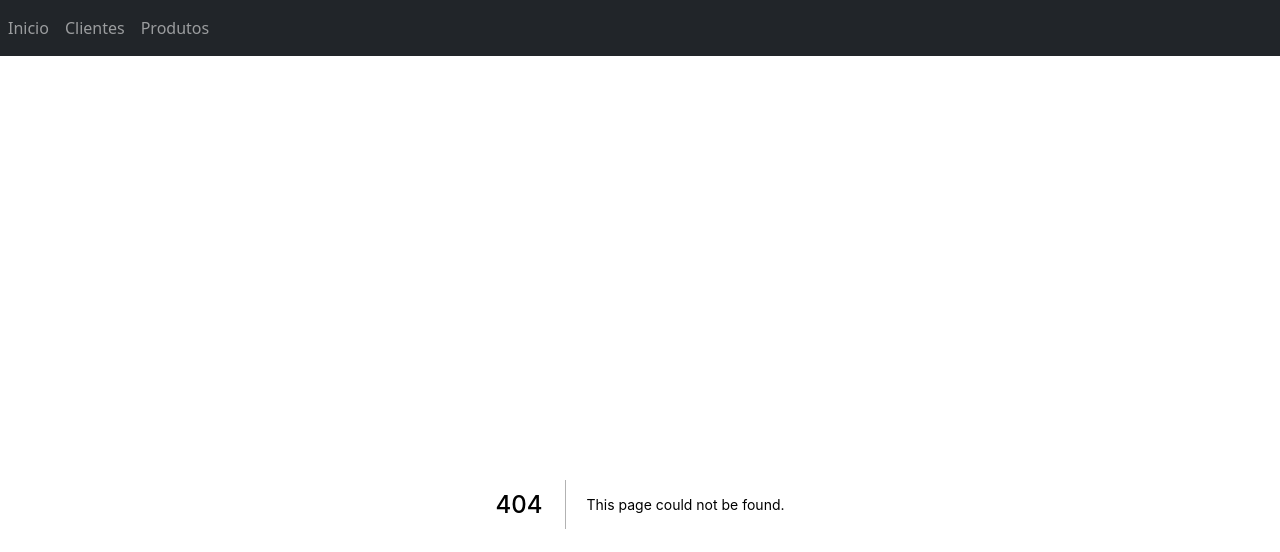
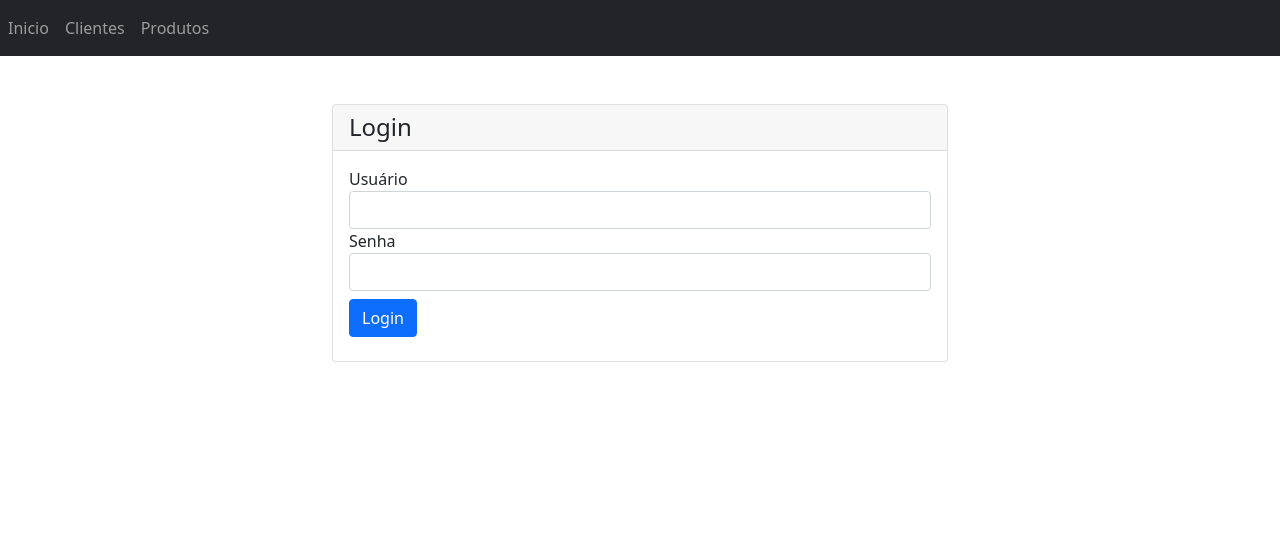
Before and after one commit to matttoledo/verly-admin, a Next.js app: page /account/login in a window 1280 px wide. Before the commit this address had no page. Shown: the top 552 px of the page. Built offline with nearby package versions, Linux system fonts and the light colour scheme.

Commit message:
iniciando a tela de login, e ajustando pagina de produtos

```diff
--- a/components/Nav.jsx
+++ b/components/Nav.jsx
@@ -9,7 +9,6 @@ function Nav() {
                 <NavLink href="/" exact className="nav-item nav-link">Inicio</NavLink>
                 <NavLink href="/customers" className="nav-item nav-link">Clientes</NavLink>
                 <NavLink href="/products" className="nav-item nav-link">Produtos</NavLink>
-
             </div>
         </nav>
     );
--- /dev/null
+++ b/components/account/Layout.jsx
@@ -0,0 +1,25 @@
+import { useEffect } from 'react';
+import { useRouter } from 'next/router';
+
+// import { userService } from 'services';
+
+export { Layout };
+
+function Layout({ children }) {
+    const router = useRouter();
+
+    useEffect(() => {
+        // redirect to home if already logged in
+        // if (userService.userValue) {
+        //     router.push('/');
+        // }
+
+        // eslint-disable-next-line react-hooks/exhaustive-deps
+    }, []);
+
+    return (
+        <div className="col-md-6 offset-md-3 mt-5">
+            {children}
+        </div>
+    );
+}
--- /dev/null
+++ b/components/account/index.js
@@ -0,0 +1 @@
+export * from './Layout';
--- a/package.json
+++ b/package.json
@@ -15,9 +15,10 @@
     "prop-types": "15.7.2",
     "react": "17.0.2",
     "react-dom": "17.0.2",
-    "react-hook-form": "^7.0.4",
+    "react-hook-form": "^7.33.1",
     "react-input-mask": "^3.0.0-alpha.2",
     "react-router": "^6.3.0",
+    "react-select": "^5.4.0",
     "rxjs": "6.6.7",
     "yup": "^0.32.11"
   },
--- a/pages/_app.js
+++ b/pages/_app.js
@@ -11,9 +11,9 @@ function MyApp({ Component, pageProps }) {
             <title>Verly Admin</title>
         </Head>
         <Nav />
-        <div className="app-container d-flex justify-content-center">
+        <div className="">
 
-            <div className="container mx-5 my-5 pb-5 d-flex justify-content-center">
+            <div className="mx-4">
                 <Component {...pageProps} />
             </div>
         </div>
--- /dev/null
+++ b/pages/account/login.jsx
@@ -0,0 +1,62 @@
+import { useRouter } from 'next/router';
+import { useForm } from 'react-hook-form';
+import { yupResolver } from '@hookform/resolvers/yup';
+import * as Yup from 'yup';
+
+import { Link } from '../../components/Link';
+import { Layout } from '../../components/account';
+// import { userService, alertService } from 'services';
+
+export default Login;
+
+function Login() {
+    const router = useRouter();
+
+    // form validation rules
+    const validationSchema = Yup.object().shape({
+        username: Yup.string().required('Username is required'),
+        password: Yup.string().required('Password is required')
+    });
+    const formOptions = { resolver: yupResolver(validationSchema) };
+
+    // get functions to build form with useForm() hook
+    const { register, handleSubmit, formState } = useForm(formOptions);
+    const { errors } = formState;
+
+    function onSubmit({ username, password }) {
+        console.log("submit")
+        // return userService.login(username, password)
+        //     .then(() => {
+        //         // get return url from query parameters or default to '/'
+        //         const returnUrl = router.query.returnUrl || '/';
+        //         router.push(returnUrl);
+        //     })
+        //     .catch(alertService.error);
+    }
+
+    return (
+        <Layout>
+            <div className="card">
+                <h4 className="card-header">Login</h4>
+                <div className="card-body">
+                    <form onSubmit={handleSubmit(onSubmit)}>
+                        <div className="form-group">
+                            <label>Usuário</label>
+                            <input name="username" type="text" {...register('username')} className={`form-control ${errors.username ? 'is-invalid' : ''}`} />
+                            <div className="invalid-feedback">{errors.username?.message}</div>
+                        </div>
+                        <div className="form-group">
+                            <label>Senha</label>
+                            <input name="password" type="password" {...register('password')} className={`form-control ${errors.password ? 'is-invalid' : ''}`} />
+                            <div className="invalid-feedback">{errors.password?.message}</div>
+                        </div>
+                        <button disabled={formState.isSubmitting} className="btn btn-primary my-2">
+                            {formState.isSubmitting && <span className="spinner-border spinner-border-sm mr-1"></span>}
+                            Login
+                        </button>
+                    </form>
+                </div>
+            </div>
+        </Layout>
+    );
+}
--- a/pages/index.jsx
+++ b/pages/index.jsx
@@ -1,3 +1,4 @@
+
 export default Home;
 
 function Home() {
```
Also changed, not shown: pages/customers/index.jsx (+7 -1 lines), pages/products/index.jsx (+45 -25 lines), 1 other file (tests, documents, lock files or other folders).
